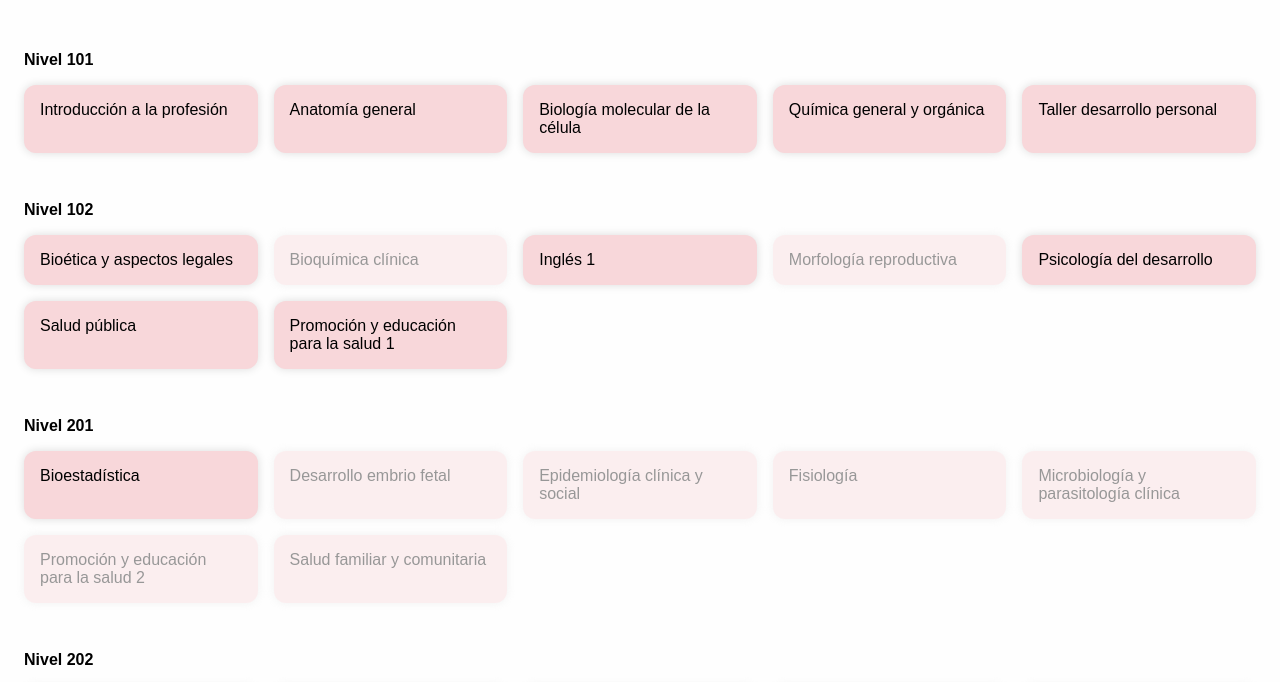
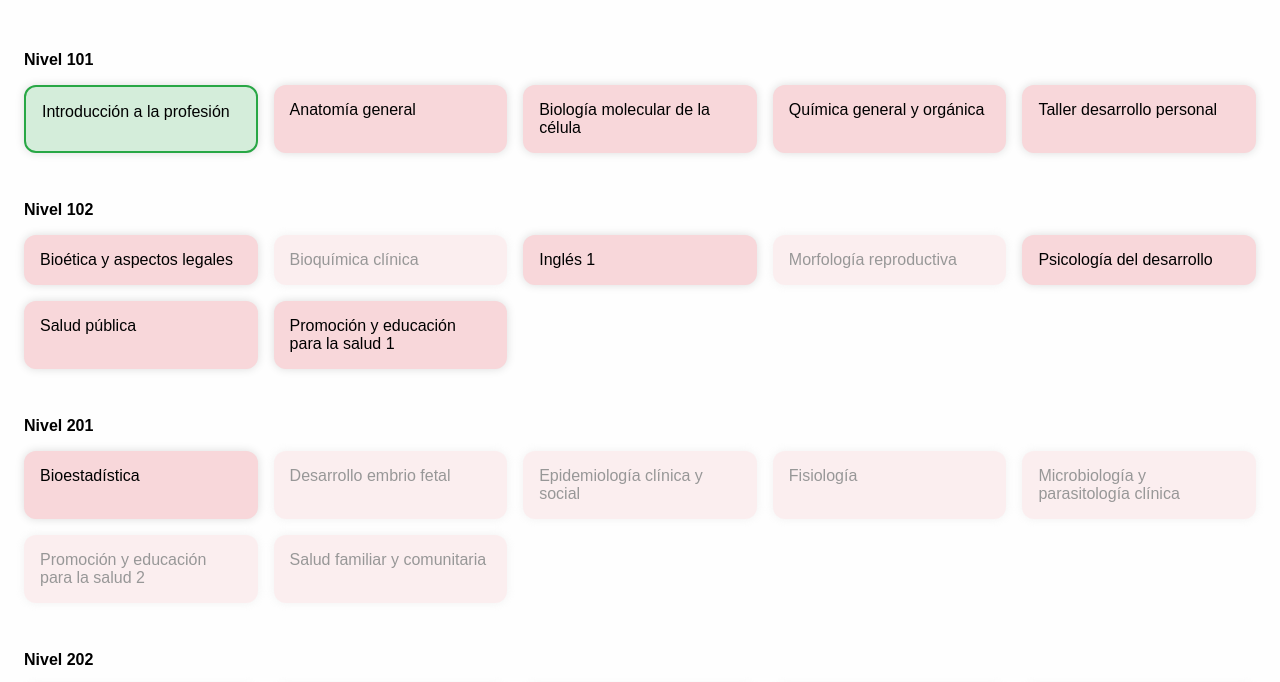
Before and after one commit to Dominisss/Malla-Obstetricia, a plain HTML site: page index.html in a window 1280 px wide. Both pictures are taken after a click on the element "Introducción a la profesión". Shown: the part 85-767 px from the top of the page. Drawn offline with Linux system fonts and the light colour scheme.

Commit message:
Add files via upload

```diff
--- a/script.js
+++ b/script.js
@@ -28,12 +28,17 @@ function desbloquearCursos() {
     const curso = courses.find(c => c.id === div.dataset.id);
     const desbloqueado = curso.prerrequisitos.every(pr => aprobados.includes(pr));
 
+    if (aprobados.includes(curso.id)) {
+      div.classList.add("aprobado");
+    }
+
     if (desbloqueado) {
       div.classList.add("unlocked");
       div.onclick = () => {
         if (!aprobados.includes(curso.id)) {
           aprobados.push(curso.id);
           localStorage.setItem("aprobados", JSON.stringify(aprobados));
+          div.classList.add("aprobado");
           location.reload();
         }
       };
--- a/style.css
+++ b/style.css
@@ -17,7 +17,7 @@ body {
   background-color: #f8d7da; /* rosa pastel */
   box-shadow: 0 0 10px #ddd;
   opacity: 0.4;
-  transition: opacity 0.3s;
+  transition: opacity 0.3s, background-color 0.3s;
 }
 
 .course.unlocked {
@@ -25,6 +25,11 @@ body {
   cursor: pointer;
 }
 
+.course.aprobado {
+  background-color: #d4edda; /* verde pastel */
+  border: 2px solid #28a745;
+}
+
 .semester-title {
   grid-column: span 5;
   font-weight: bold;
```
